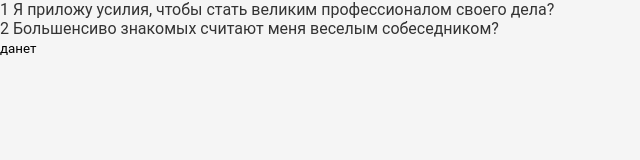
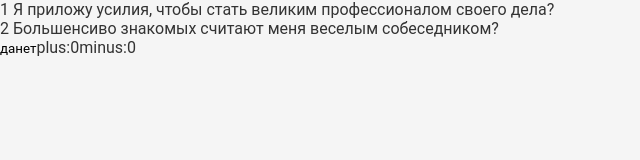
Before and after one commit to wgokef/react-vite, a React (Vite) app: page /psitest in a window 1280 px wide. Shown: the top 160 px of the page, without its empty margins (0-640 px from the left). Built offline with nearby package versions, Linux system fonts and the light colour scheme.

Commit message:
добавила реактивные переменные плюс и минус по пси тесту

```diff
--- a/src/pages/PsiTest/PsiTest.tsx
+++ b/src/pages/PsiTest/PsiTest.tsx
@@ -1,8 +1,10 @@
 import { questions } from "@/utils/helpers/PsiTest.help"
+import { useState } from "react"
 
 
 const PsiTest = () => {
-
+    const [plus, setPlus] = useState(0);
+    const [minus, setMinus] = useState(0);
     return <div>
         {questions.map((item, index) => (
             <p>
@@ -11,6 +13,8 @@ const PsiTest = () => {
         ))}
         <button>да</button>
         <button> нет</button>
+    plus:{plus}
+    minus:{minus}
     </div>
 }
 
--- a/src/pages/Shifrovka/Shifrovka.tsx
+++ b/src/pages/Shifrovka/Shifrovka.tsx
@@ -47,7 +47,7 @@ const [inputText, setInputText] = useState('');
 
   return (
     <div>
-       <h1>Шифрование</h1>
+        <h1>Шифрование</h1>
         <p>Введите текст для шифрования</p>
 
         <input placeholder="Введите текст или числа"
```
